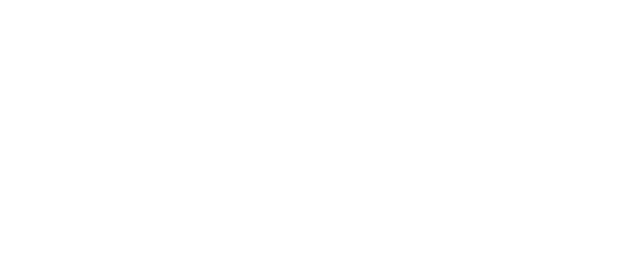
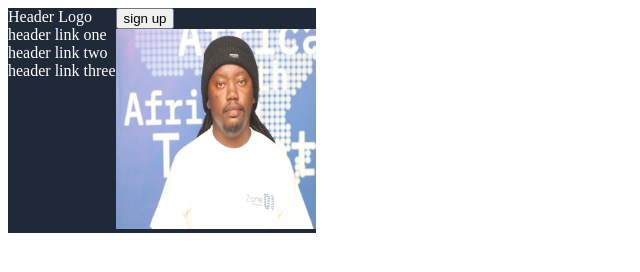
Before and after one commit to PeterIregi/landing_page, a plain HTML site: page index.html in a window 1280 px wide. Shown: the whole page, without its empty margins (0-640 px from the left). Drawn offline with Linux system fonts and the light colour scheme.

Commit message:
Add Html structure amnd modifications to topmost part of page

```diff
--- a/index.html
+++ b/index.html
@@ -4,8 +4,46 @@
     <meta charset="UTF-8">
     <meta name="viewport" content="width=device-width, initial-scale=1.0">
     <title>Landing Page</title>
+    <link rel="stylesheet" href="style.css">
 </head>
 <body>
+    <div class="parent">
+        <div class="child-one">
+            <div class="header">
+                <div class="left">
+                   <div>Header Logo</div>
+                </div>
+                <div class="right">
+                  <div>header link one</div>
+                   <div>header link two</div>
+                   <div>header link three</div>
+                </div>
+
+            </div>
+            <div class="content">
+                <div class="text">
+                    <div class="heading">
+
+                    </div>
+                    <div class="other">
+
+                    </div>
+                    <button class="sign-up">sign up</button>
+                </div>
+                <img class="profile" src="piregi.jpg">
+            </div>
+
+        </div>
+        <div class="child-two">
+
+        </div>
+        <div class="child-three">
+
+        </div>
+        <div class="child-four">
+
+        </div>
+    </div>
 
 </body>
 </html>
--- a/style.css
+++ b/style.css
@@ -0,0 +1,14 @@
+.parent{
+
+    display:flex;
+}
+.child-one{
+   background-color: #1F2937;
+   display:flex;
+   color:white;
+}
+
+.profile{
+    height:200px;
+    width:200px;
+}
```
Also changed, not shown: piregi.jpg (added).
